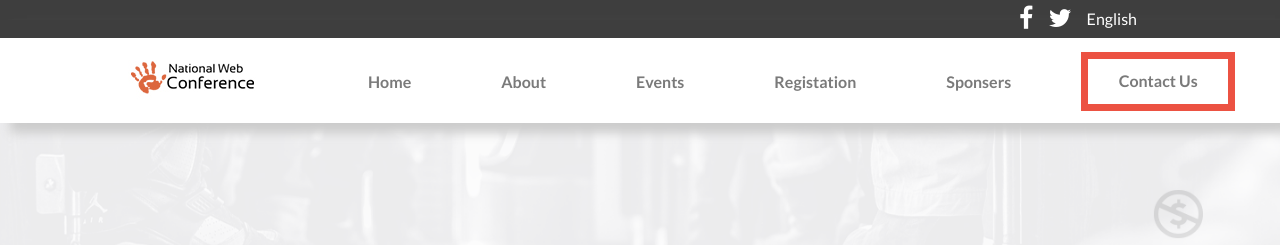
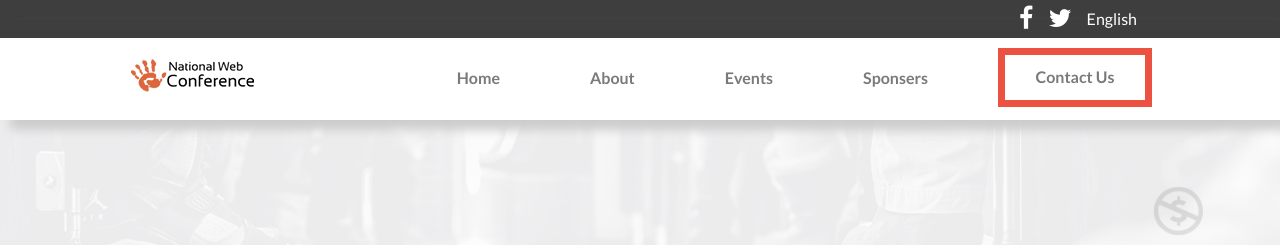
Before and after one commit to bhskr44/national-web-conference, a website: page index.html in a window 1280 px wide. Shown: the top 245 px of the page. Drawn offline with Linux system fonts and the light colour scheme; a web font is replaced by a local one.

Commit message:
Update index.html

```diff
--- a/index.html
+++ b/index.html
@@ -44,7 +44,6 @@
               <li class="nav-item"><a href="index.html">Home</a></li>
               <li class="nav-item"><a href="about.html">About</a></li>
               <li class="nav-item">Events</li>
-              <li class="nav-item">Registation</li>
               <li class="nav-item">Sponsers</li>
               <li class="theme-btn theme-btn-primary contact-us">
                 <a href="#">Contact Us</a>
@@ -72,7 +71,6 @@
               <li class="nav-item"><a href="index.html">Home</a></li>
               <li class="nav-item"><a href="about.html">About</a></li>
               <li class="nav-item">Events</li>
-              <li class="nav-item">Registation</li>
               <li class="nav-item">Sponsers</li>
               <li class="theme-btn theme-btn-primary conatct-us">
                 <a href="#">Contact Us</a>
```
